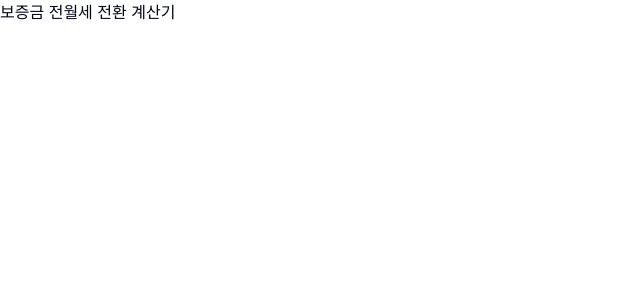
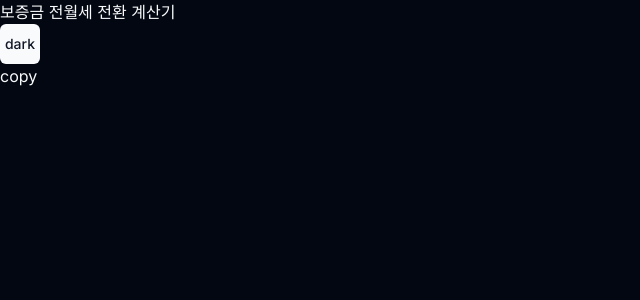
Before and after one commit to WebKBS/deposit-calculator, a Next.js app: page / in a window 1280 px wide. Shown: the top 300 px of the page, without its empty margins (0-640 px from the left). Built offline with nearby package versions, Linux system fonts and the light colour scheme.

Commit message:
다크모드 추가

```diff
--- a/app/layout.tsx
+++ b/app/layout.tsx
@@ -1,4 +1,6 @@
+import Footer from '@/components/Footer';
 import Header from '@/components/Header';
+import { ThemeProvider } from '@/components/theme/theme-provider';
 import type { Metadata } from 'next';
 import { Inter } from 'next/font/google';
 import './globals.css';
@@ -18,10 +20,18 @@ export default function RootLayout({
   children: React.ReactNode;
 }>) {
   return (
-    <html lang="en">
+    <html lang="ko" suppressHydrationWarning>
       <body className={inter.className}>
-        <Header />
-        {children}
+        <ThemeProvider
+          attribute="class"
+          defaultTheme="dark"
+          enableSystem
+          disableTransitionOnChange
+        >
+          <Header />
+          {children}
+          <Footer />
+        </ThemeProvider>
       </body>
     </html>
   );
--- a/components/Header.tsx
+++ b/components/Header.tsx
@@ -1,7 +1,10 @@
+import ThemeToggle from './theme/ThemeToggle';
+
 export default function Header() {
   return (
     <header>
       <h1>보증금 전월세 전환 계산기</h1>
+      <ThemeToggle />
     </header>
   );
 }
--- /dev/null
+++ b/components/theme/ThemeToggle.tsx
@@ -0,0 +1,28 @@
+'use client';
+
+import { useTheme } from 'next-themes';
+import { useState } from 'react';
+import { Button } from '../ui/button';
+
+export default function ThemeToggle() {
+  const { resolvedTheme, setTheme } = useTheme();
+  const [themeState, setThemeState] = useState('dark');
+
+  const toggleTheme = () => {
+    if (resolvedTheme === 'dark') {
+      setTheme('light');
+      setThemeState('light');
+    } else {
+      setTheme('dark');
+      setThemeState('dark');
+    }
+  };
+
+  return (
+    <div>
+      <Button size="icon" onClick={toggleTheme}>
+        {themeState}
+      </Button>
+    </div>
+  );
+}
--- /dev/null
+++ b/components/theme/theme-provider.tsx
@@ -0,0 +1,8 @@
+'use client';
+
+import { ThemeProvider as NextThemesProvider } from 'next-themes';
+import { type ThemeProviderProps } from 'next-themes/dist/types';
+
+export function ThemeProvider({ children, ...props }: ThemeProviderProps) {
+  return <NextThemesProvider {...props}>{children}</NextThemesProvider>;
+}
--- /dev/null
+++ b/components/ui/button.tsx
@@ -0,0 +1,56 @@
+import * as React from "react"
+import { Slot } from "@radix-ui/react-slot"
+import { cva, type VariantProps } from "class-variance-authority"
+
+import { cn } from "@/lib/utils"
+
+const buttonVariants = cva(
+  "inline-flex items-center justify-center whitespace-nowrap rounded-md text-sm font-medium ring-offset-background transition-colors focus-visible:outline-none focus-visible:ring-2 focus-visible:ring-ring focus-visible:ring-offset-2 disabled:pointer-events-none disabled:opacity-50",
+  {
+    variants: {
+      variant: {
+        default: "bg-primary text-primary-foreground hover:bg-primary/90",
+        destructive:
+          "bg-destructive text-destructive-foreground hover:bg-destructive/90",
+        outline:
+          "border border-input bg-background hover:bg-accent hover:text-accent-foreground",
+        secondary:
+          "bg-secondary text-secondary-foreground hover:bg-secondary/80",
+        ghost: "hover:bg-accent hover:text-accent-foreground",
+        link: "text-primary underline-offset-4 hover:underline",
+      },
+      size: {
+        default: "h-10 px-4 py-2",
+        sm: "h-9 rounded-md px-3",
+        lg: "h-11 rounded-md px-8",
+        icon: "h-10 w-10",
+      },
+    },
+    defaultVariants: {
+      variant: "default",
+      size: "default",
+    },
+  }
+)
+
+export interface ButtonProps
+  extends React.ButtonHTMLAttributes<HTMLButtonElement>,
+    VariantProps<typeof buttonVariants> {
+  asChild?: boolean
+}
+
+const Button = React.forwardRef<HTMLButtonElement, ButtonProps>(
+  ({ className, variant, size, asChild = false, ...props }, ref) => {
+    const Comp = asChild ? Slot : "button"
+    return (
+      <Comp
+        className={cn(buttonVariants({ variant, size, className }))}
+        ref={ref}
+        {...props}
+      />
+    )
+  }
+)
+Button.displayName = "Button"
+
+export { Button, buttonVariants }
--- a/package.json
+++ b/package.json
@@ -9,6 +9,7 @@
     "lint": "next lint"
   },
   "dependencies": {
+    "@radix-ui/react-slot": "^1.0.2",
     "class-variance-authority": "^0.7.0",
     "clsx": "^2.1.0",
     "lucide-react": "^0.312.0",
```
Also changed, not shown: 1 other file (tests, documents, lock files or other folders).
